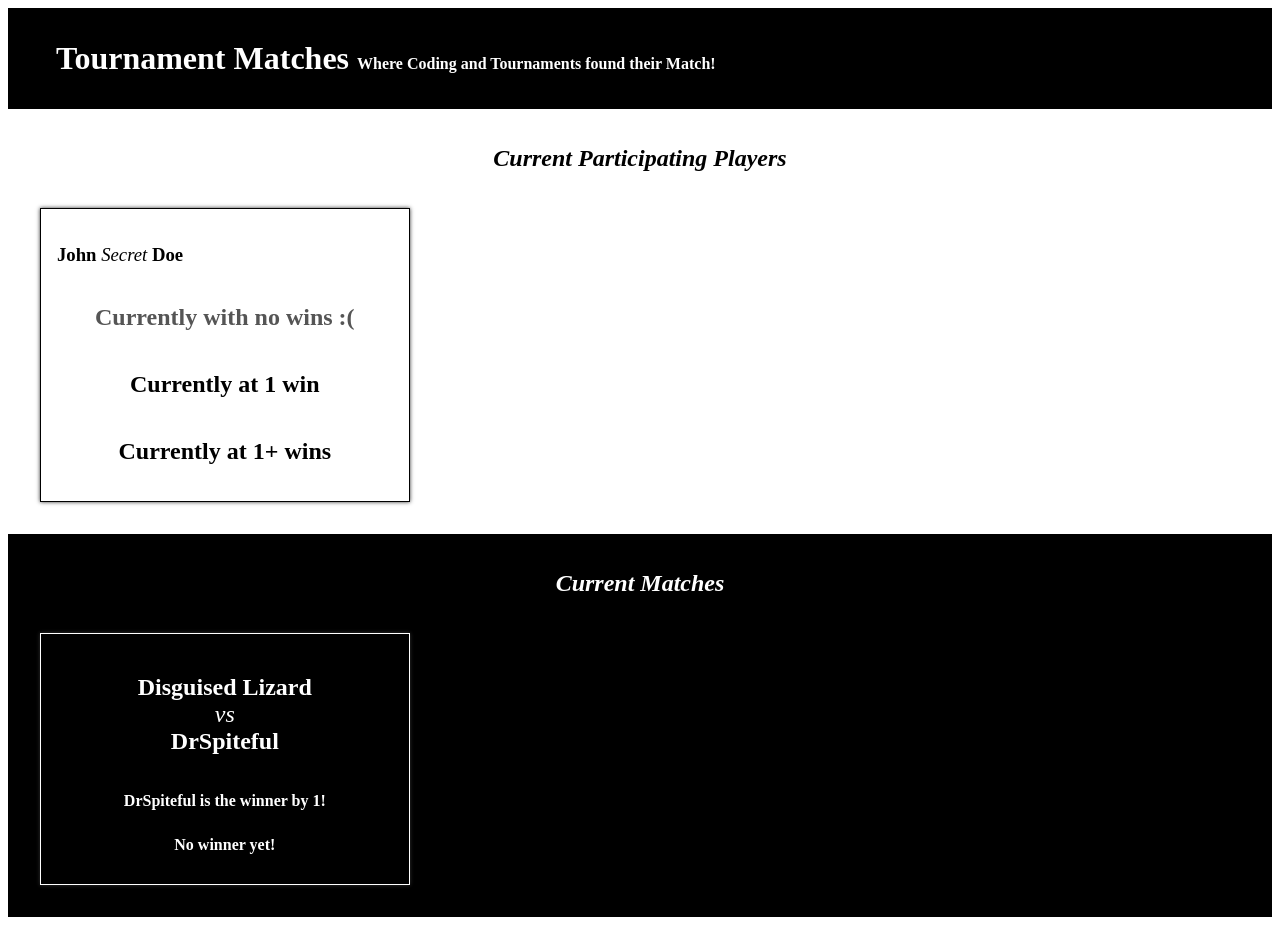
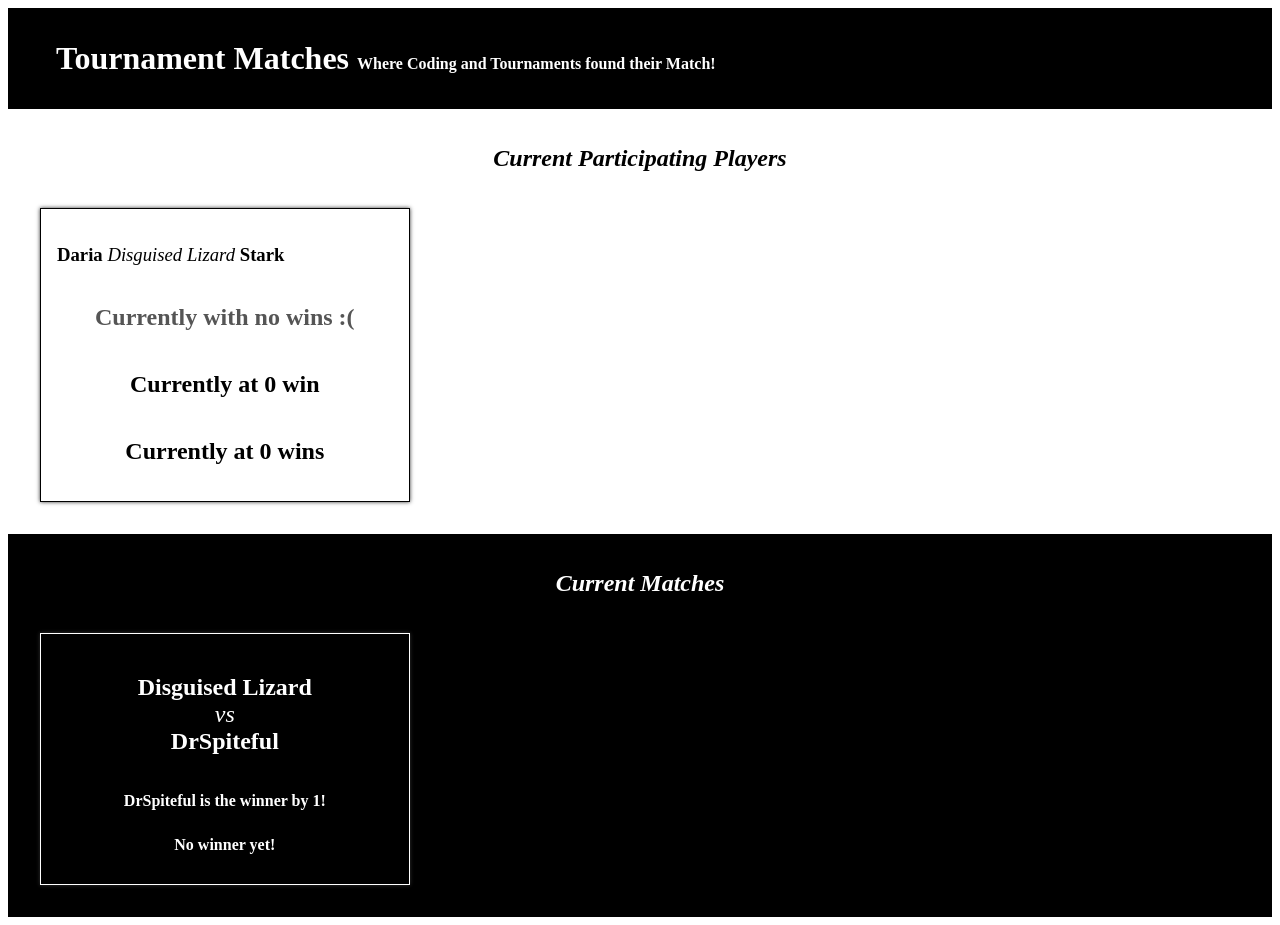
Before and after one commit to ryan-m-burns/tourney-matches-revisit, a React (Create React App) app: page / in a window 1280 px wide. Built offline with nearby package versions, Linux system fonts and the light colour scheme.

Commit message:
use props in Player component

```diff
--- a/src/components/Player.js
+++ b/src/components/Player.js
@@ -6,14 +6,14 @@ function Player(props) {
   return (
     <article className="Player">
       <h1>
-        John <span>Secret</span> Doe
+        {firstName} <span>{gamerTag}</span> {lastName}
       </h1>
       {/* To be shown when there is no wins */}
       <h2 className="zero">Currently with no wins :(</h2>
       {/* To be shown when there is 1 win */}
-      <h2>Currently at 1 win</h2>
+      <h2>Currently at {wins} win</h2>
       {/* To be shown when there is more than 1 win */}
-      <h2>Currently at 1+ wins</h2>
+      <h2>Currently at {wins} wins</h2>
     </article>
   );
 }
```
